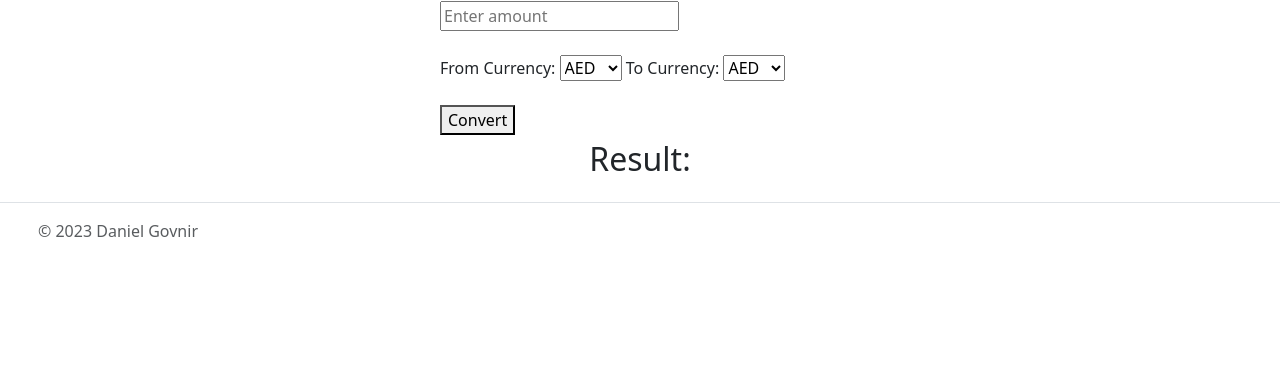
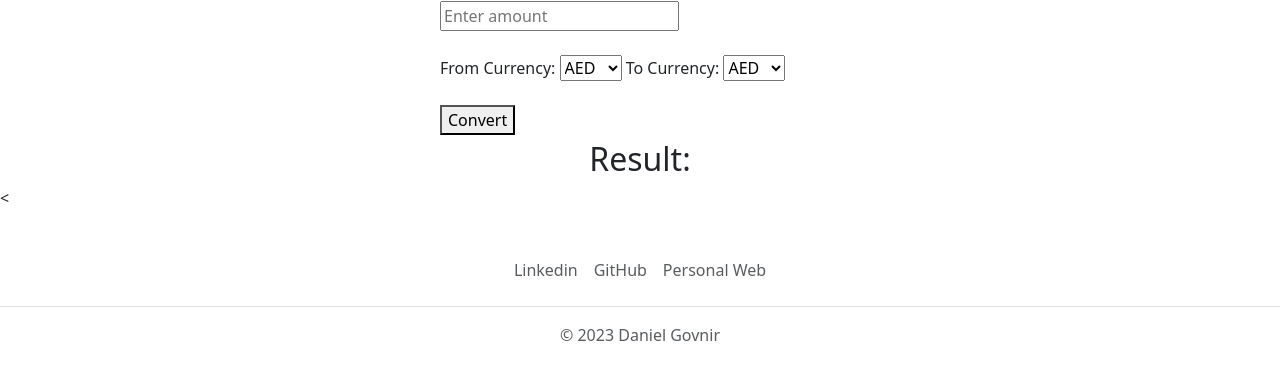
Before and after one commit to haveacar/free_currency_convertor, a Flask app: page / in a window 1280 px wide. Shown: the part 392-772 px from the top of the page. Run offline with Flask 3, Linux system fonts and the light colour scheme.

Commit message:
fixed footer

```diff
--- a/templates/index.html
+++ b/templates/index.html
@@ -57,17 +57,15 @@
     </div>
 {% endif %}
 
-<footer class="d-flex flex-wrap justify-content-between align-items-center py-3 my-4 border-top">
-    <div class="col-md-4 d-flex align-items-center">
-        <a href="/" class="mb-3 me-2 mb-md-0 text-body-secondary text-decoration-none lh-1">
-            <svg class="bi" width="30" height="24">
-                <use xlink:href="#bootstrap"></use>
-            </svg>
-        </a>
-        <span class="mb-3 mb-md-0 text-body-secondary">© 2023 Daniel Govnir</span>
-    </div>
+<<footer class="py-3 my-4">
+    <ul class="nav justify-content-center border-bottom pb-3 mb-3">
+      <li class="nav-item"><a href="https://www.linkedin.com/in/daniel-govnir-2bb234214/" class="nav-link px-2 text-body-secondary">Linkedin</a></li>
+      <li class="nav-item"><a href="https://github.com/haveacar" class="nav-link px-2 text-body-secondary">GitHub</a></li>
+      <li class="nav-item"><a href="https://danielgovnir.herokuapp.com/" class="nav-link px-2 text-body-secondary">Personal Web</a></li>
 
-</footer>
+    </ul>
+    <p class="text-center text-body-secondary">© 2023 Daniel Govnir</p>
+  </footer>
 
 <script src="https://cdn.jsdelivr.net/npm/bootstrap@5.3.0-alpha3/dist/js/bootstrap.bundle.min.js"
         integrity="sha384-ENjdO4Dr2bkBIFxQpeoTz1HIcje39Wm4jDKdf19U8gI4ddQ3GYNS7NTKfAdVQSZe"
```
